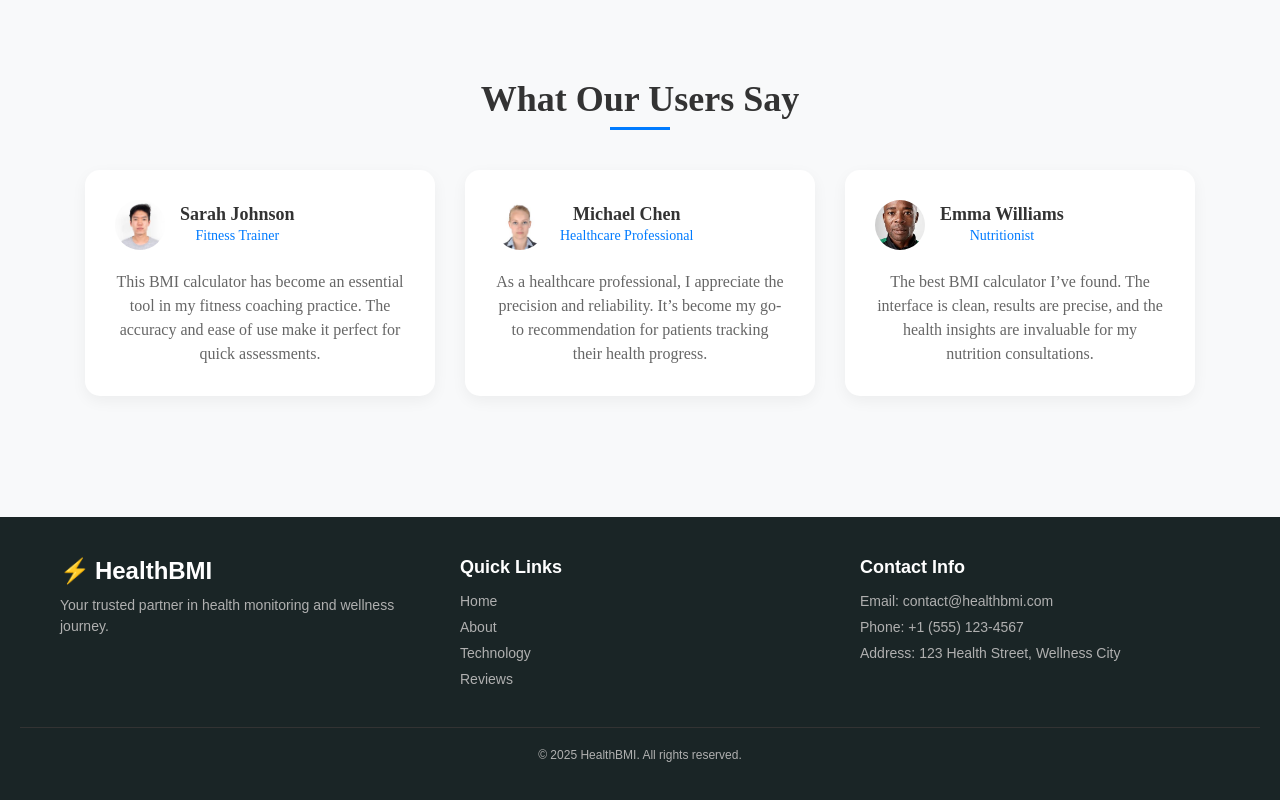
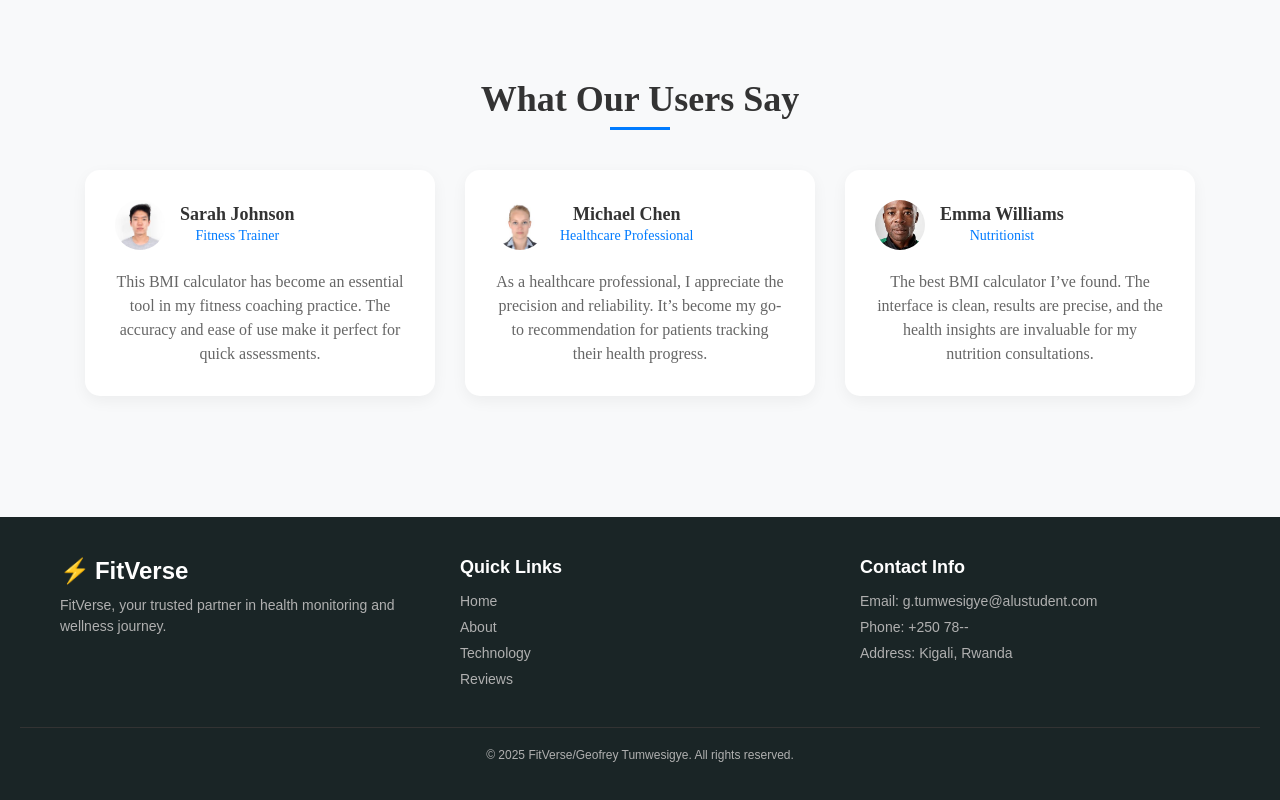
Before and after one commit to g-tumwesigye/Fitverse_UI, a React (Vite) app in the folder pred/: page / in a window 1280 px wide. Shown: the part 1963-2763 px from the top of the page. Built offline with nearby package versions, Linux system fonts and the light colour scheme.

Commit message:
contact.jsx

```diff
--- a/pred/src/components/Contact/contact.jsx
+++ b/pred/src/components/Contact/contact.jsx
@@ -8,9 +8,9 @@ const Contact = () => {
       <div className="footer-container">
         {/* Left Section: Logo and Tagline */}
         <div className="footer-section">
-          <h2 className="footer-logo">HealthBMI</h2>
+          <h2 className="footer-logo">FitVerse</h2>
           <p className="footer-tagline">
-            Your trusted partner in health monitoring and wellness journey.
+            FitVerse, your trusted partner in health monitoring and wellness journey.
           </p>
         </div>
 
@@ -29,16 +29,16 @@ const Contact = () => {
         <div className="footer-section">
           <h3 className="footer-heading">Contact Info</h3>
           <ul className="footer-contact">
-            <li>Email: contact@healthbmi.com</li>
-            <li>Phone: +1 (555) 123-4567</li>
-            <li>Address: 123 Health Street, Wellness City</li>
+            <li>Email: g.tumwesigye@alustudent.com</li>
+            <li>Phone: +250 78--</li>
+            <li>Address: Kigali, Rwanda</li>
           </ul>
         </div>
       </div>
 
       {/* Copyright Section */}
       <div className="footer-bottom">
-        <p>&copy; 2025 HealthBMI. All rights reserved.</p>
+        <p>&copy; 2025 FitVerse/Geofrey Tumwesigye. All rights reserved.</p>
       </div>
     </footer>
   );
```
